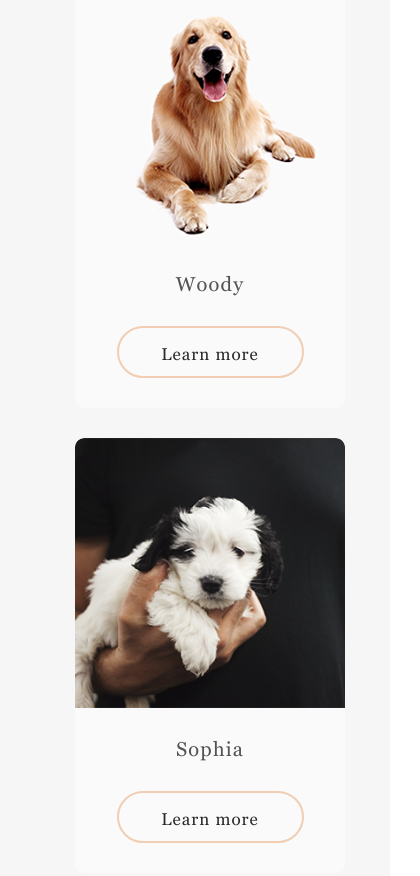
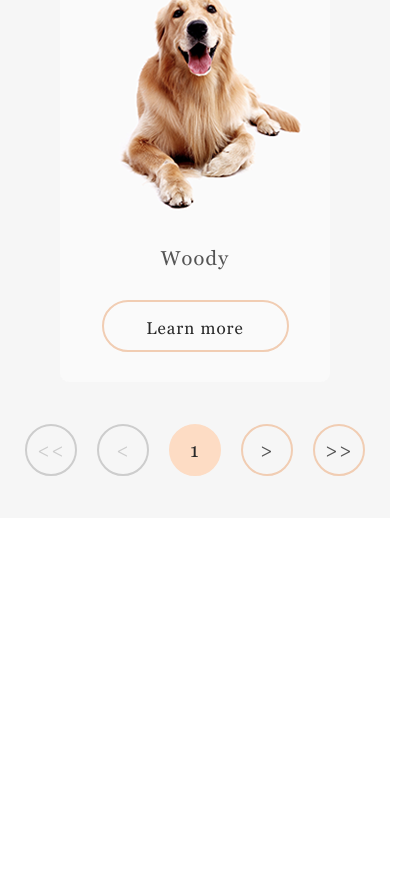
Before and after one commit to antasth/shelter, a plain HTML site: page shelter/pets.html in a window 390 px wide. Shown: the part 1132-2008 px from the top of the page, 420 px wide, since content can reach past the window. After the commit the page ends 1650 px from the top, so only its background shows below. Drawn offline with Linux system fonts and the light colour scheme.

Commit message:
feat: add media queries from 768 to 320 px in Pets section on Pets page

```diff
--- a/shelter/pages/pets/style.css
+++ b/shelter/pages/pets/style.css
@@ -250,11 +250,27 @@
     justify-content: center;
   }
 }
+
+@media (max-width: 659.98px) {
+  .pets__card:nth-last-child(-n+5) {
+    display: none;
+  }
+}
+@media (max-width: 575.98px) {
+  .pets {
+    padding: 42px 10px;
+  }
+  .pets__title {
+    margin-bottom: 42px;
+  }
+}
+
 /* PAGINATION */
 .pets__pagination {
   display: flex;
   justify-content: space-between;
-  width: 340px;
+  max-width: 340px;
+  width: 100%;
   margin: 45px 0 100px;
 }
 .pagination__button {
@@ -304,7 +320,11 @@
     margin: 40px 0 76px;
   }
 }
-
+@media (max-width: 575.98px) {
+  .pets__pagination {
+    margin: 42px 0 0;
+  }
+}
 
 
 /* inactive nav */
```
